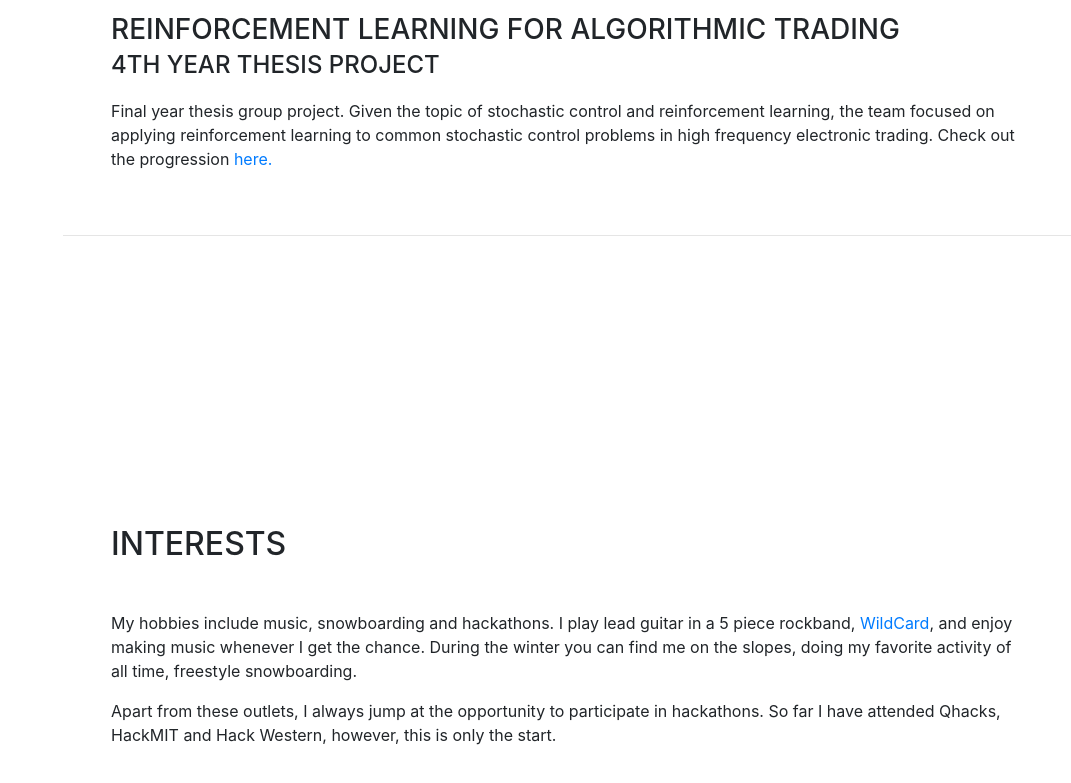
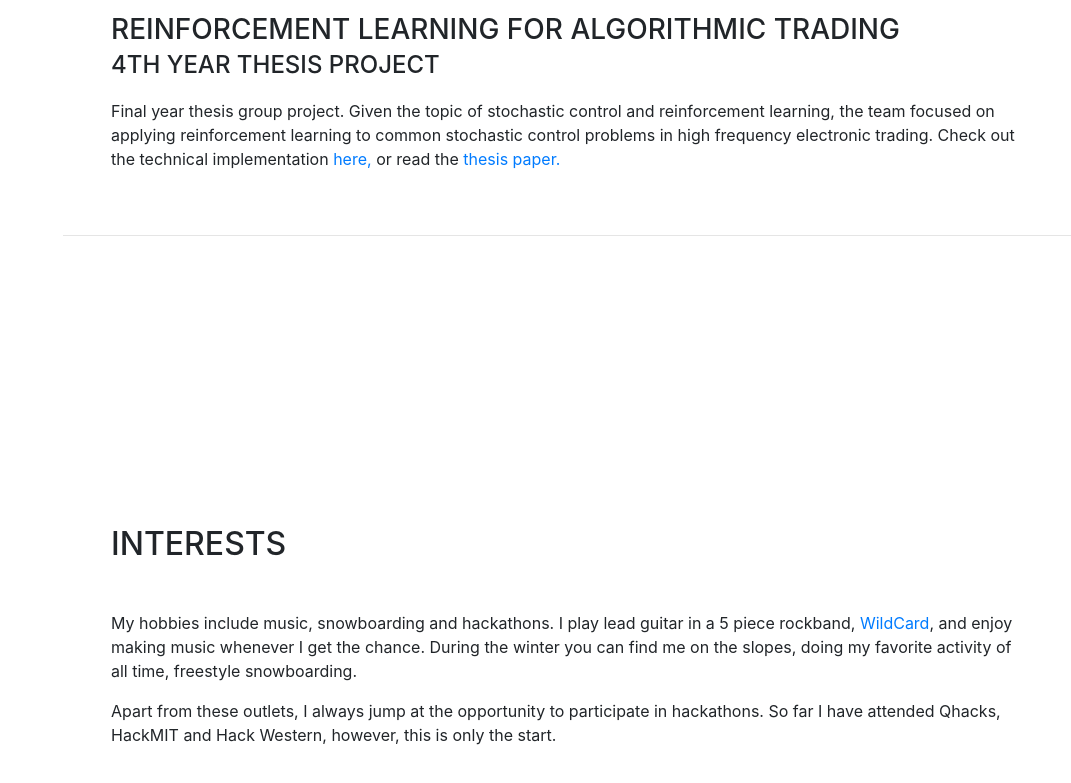
Before and after one commit to maxgillham/maxgillham.github.io, a website with bundled scripts: page index.html in a window 1280 px wide. Shown: the part 2896-3679 px from the top of the page, without its empty margins (209-1280 px from the left). Built offline with nearby package versions, Linux system fonts and the light colour scheme; a web font is replaced by a local one.

Commit message:
added paper

```diff
--- a/index.html
+++ b/index.html
@@ -170,7 +170,7 @@
           <div class="subheading mb-3">4th Year Thesis Project</div>
             <p>Final year thesis group project. Given the topic of stochastic control and reinforcement learning, the team
               focused on applying reinforcement learning to common stochastic control problems in high frequency
-              electronic trading. Check out the progression <a href="https://github.com/maxgillham/ReinforcementLearning-AlgoTrading">here.</a></p>
+              electronic trading. Check out the technical implementation <a href="https://github.com/maxgillham/ReinforcementLearning-AlgoTrading">here,</a> or read the <a href="paper.pdf">thesis paper.</a></p>
         </div>
       </section>
 
```
Also changed, not shown: 2 other files.
